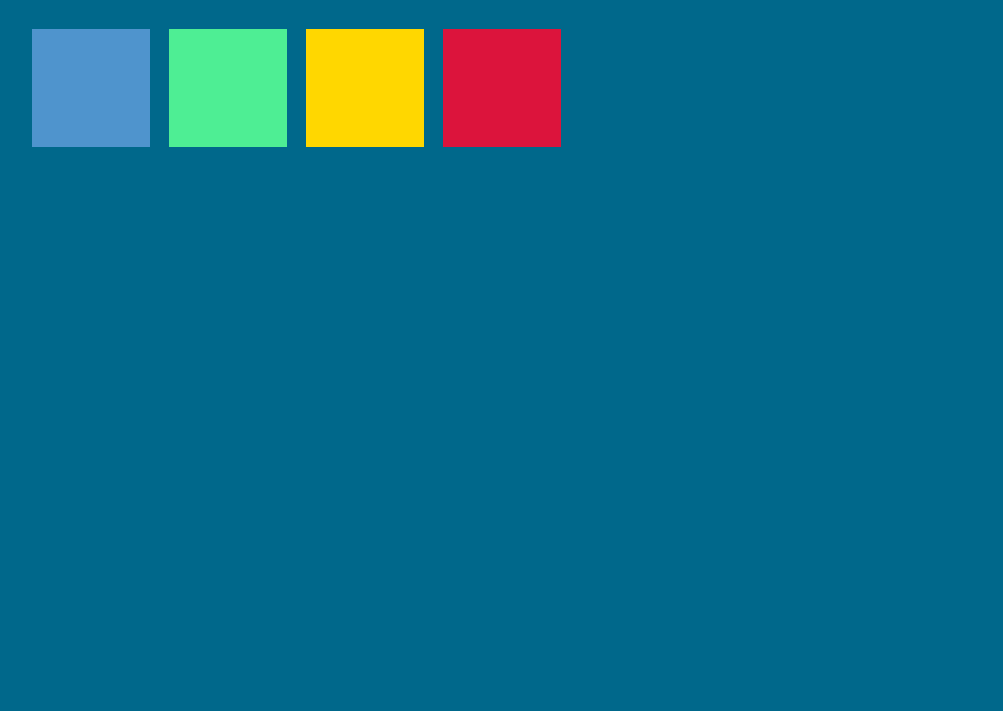
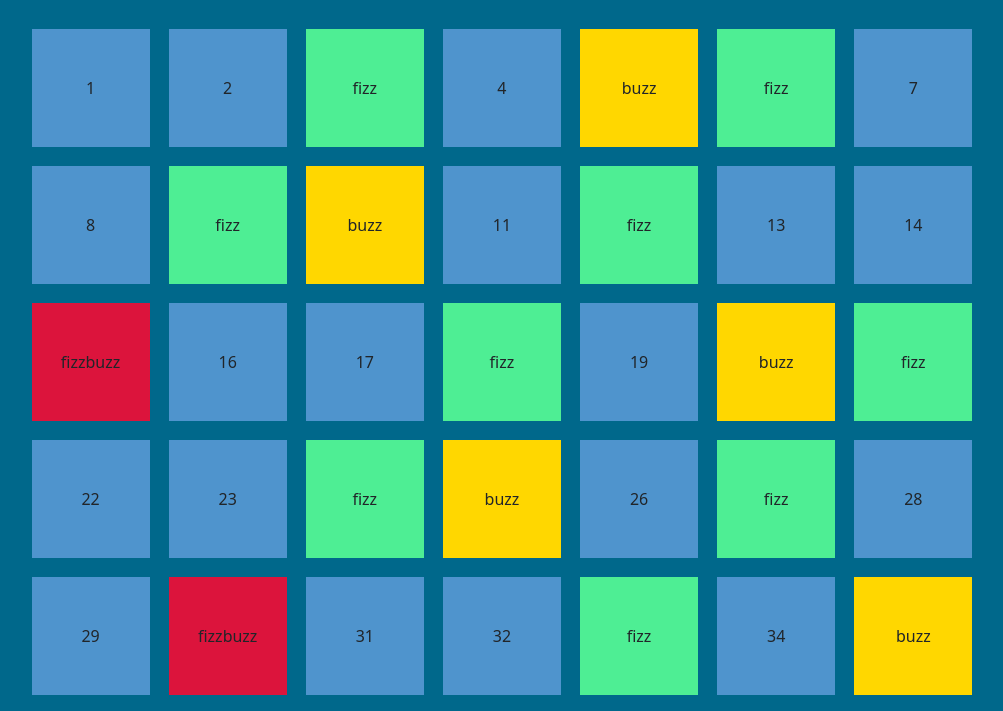
Before and after one commit to Elisabetta01/js-fizzbuzz, a plain HTML site: page index.html in a window 1280 px wide. Shown: the part 77-788 px from the top of the page, without its empty margins (138-1141 px from the left). Drawn offline with nearby package versions, Linux system fonts and the light colour scheme.

Commit message:
creazione div

```diff
--- a/assets/main.js
+++ b/assets/main.js
@@ -2,16 +2,38 @@
 
 // stampo in console i numeri da 1 a 100 con condizioni
 
+let container = document.getElementById('container');
+
+
+
 for( let i = 1; i <= 100; i++){
+
+     let div = document.createElement('div');
 
      // condizioni
      if( i % 3 == 0 && i % 5 == 0 ){
-          console.log("FizzBuzz")
+          div.className = 'box box-red'
+          container.append( div )
+          div.innerHTML = "fizzbuzz"
+
+          console.log("fizzbuzz")
      } else if ( i % 3 == 0 ){
-          console.log("Fizz")
+          div.className = 'box box-green'
+          container.append( div )
+          div.innerHTML = "fizz"
+
+          console.log("fizz")
      } else if ( i % 5 == 0 ){
-          console.log("Buzz")
+          div.className = 'box box-yellow'
+          container.append( div )
+          div.innerHTML = "buzz"
+
+          console.log("buzz")
      } else {
+          div.className = 'box'
+          container.append( div )
+          div.innerHTML = i
+
           console.log( i )
      }
 
--- a/assets/style.css
+++ b/assets/style.css
@@ -10,7 +10,6 @@
      display: flex;
      justify-content: center;
      align-items: center;
-
 }
 
 .box-green{
--- a/index.html
+++ b/index.html
@@ -12,14 +12,7 @@
 
      <h1 class="text-white text-center m-4">FizzBuzz DOM</h1>
 
-     <div class="w-75 m-auto d-flex wrap">
-          <div class="box"><strong></strong></div>
-
-          <div class="box box-green"><strong></strong></div>
-
-          <div class="box box-yellow"><strong></strong></div>
-
-          <div class="box box-red"><strong></strong></div>
+     <div id="container" class="w-75 m-auto d-flex flex-wrap">
 
      </div>
 
```
